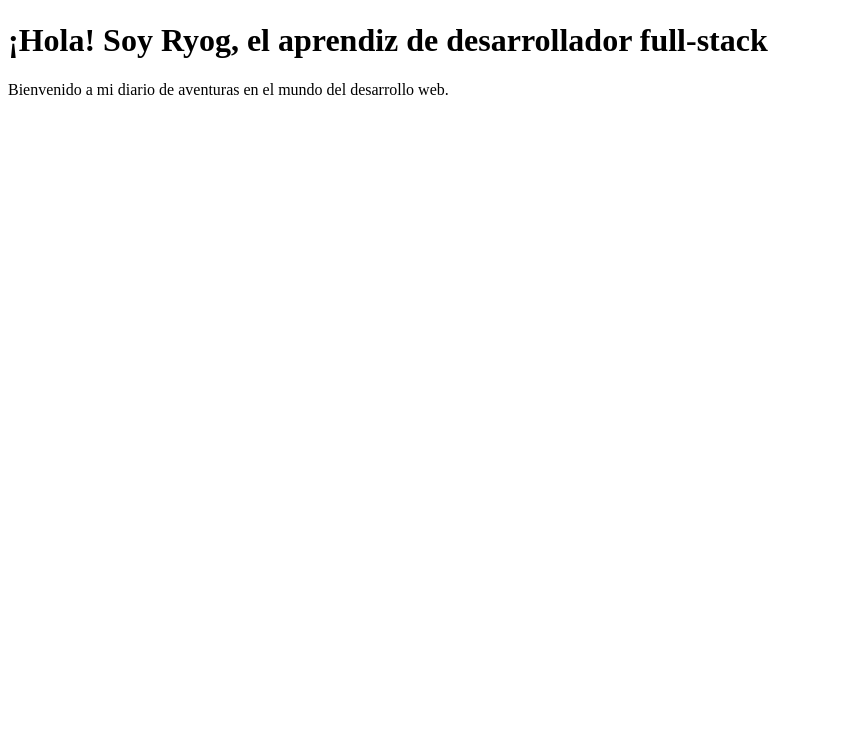
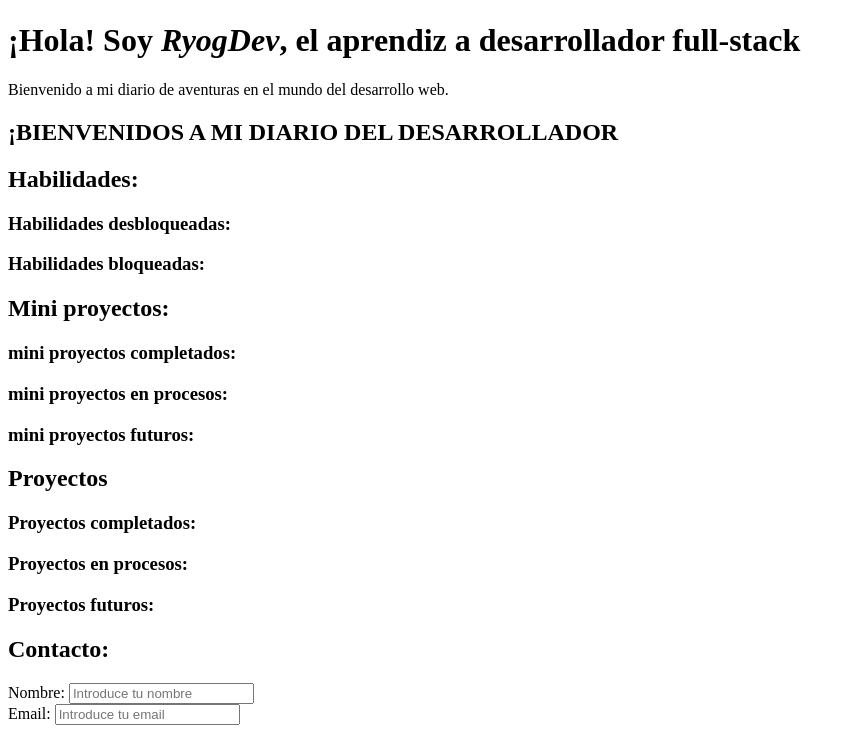
Before and after one commit to RyogIndieInc/diario-del-desarrollador, a plain HTML site: page index.html in a window 1280 px wide. Shown: the part 325-1058 px from the top of the page, without its empty margins (0-856 px from the left). Before the commit the page ends 800 px from the top, so only its background shows below. Drawn offline with Linux system fonts and the light colour scheme.

Commit message:
Día 3: mejoras de accesibilidad y SEO básico

```diff
--- a/index.html
+++ b/index.html
@@ -3,46 +3,67 @@
 <head>
     <meta charset="UTF-8">
     <meta name="viewport" content="width=device-width, initial-scale=1.0">
-    <title>El Diario del Desarrollador</title>
+    <meta name="description" content="Acompaña a Ryog, un desarrollador indie en su viaje hacia el dominio del desarrollo web full-stack, HTML, CSS, Git, y más.">
+    <title>El Diario del Desarrollador | Mi camino como Full-Stack Dev</title>
 </head>
 <body>
     <header>
         <nav>
             <ul>
-                <li><a href="#inicio">Inicio</a></li>
-                <li><a href="#habilidades">Habilidades</a></li>
-                <li><a href="#mini-proyectos">Mini proyectos</a></li>
-                <li><a href="#proyectos">Proyectos</a></li>
-                <li><a href="#contacto">Contacto</a></li>
+                <li><a href="#inicio" title="navbar inicio">Inicio</a></li>
+                <li><a href="#habilidades" title="navbar habilidades">Habilidades</a></li>
+                <li><a href="#mini-proyectos" title="navbar mini-proyectos">Mini proyectos</a></li>
+                <li><a href="#proyectos" title="navbar proyectos">Proyectos</a></li>
+                <li><a href="#contacto" title="navbar contacto">Contacto</a></li>
             </ul>
         </nav>
         <img src="./img/LogoRyogDev.png" alt="Logo de RyogDev" width="200">
-        <h1>¡Hola! Soy Ryog, el aprendiz de desarrollador full-stack</h1>
+        <h1>¡Hola! Soy <em>RyogDev</em>, el aprendiz a <strong>desarrollador full-stack</strong></h1>
         <p>Bienvenido a mi diario de aventuras en el mundo del desarrollo web.</p>
     </header>
 
     <main>
         <section id="inicio">
-
+            <h2>¡BIENVENIDOS A MI DIARIO DEL <span>DESARROLLADOR</span></h2>
         </section>
 
-        <section id="Habilidades">
+        <section id="habilidades">
+            <h2>Habilidades:</h2>
+            <h3>Habilidades desbloqueadas:</h3>
 
+            <h3>Habilidades bloqueadas:</h3>
         </section>
 
         <section id="mini-proyectos">
+            <h2>Mini proyectos:</h2>
+            <h3>mini proyectos completados:</h3>
 
+            <h3>mini proyectos en procesos:</h3>
+
+            <h3>mini proyectos futuros:</h3>
         </section>
 
         <section id="proyectos">
+            <h2>Proyectos</h2>
+            <h3>Proyectos completados:</h3>
 
+            <h3>Proyectos en procesos:</h3>
+
+            <h3>Proyectos futuros:</h3>
         </section>
 
     </main>
 
     <footer>
         <section id="contacto">
-
+            <h2>Contacto:</h2>
+            <form>
+                <label for="nombre">Nombre:</label>
+                <input type="text" id="nombre" placeholder="Introduce tu nombre">
+                <br>
+                <label for="email">Email:</label>
+                <input type="email" id="email" placeholder="Introduce tu email">
+            </form>
         </section>
     </footer>
 </body>
```
Also changed, not shown: 1 other file.
